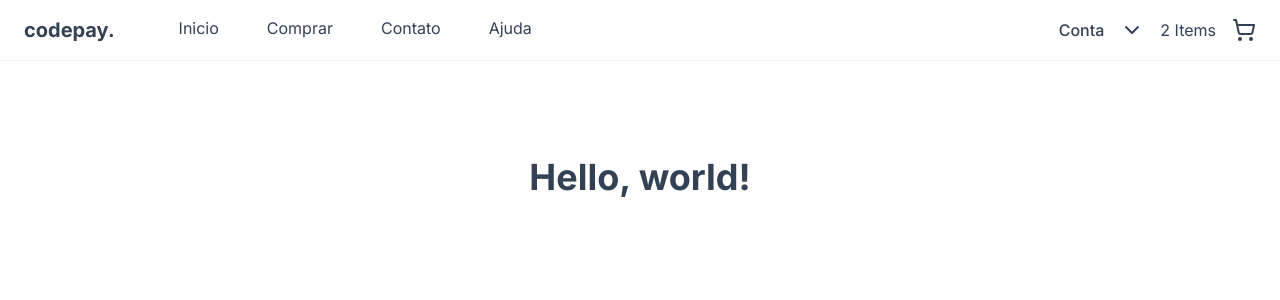
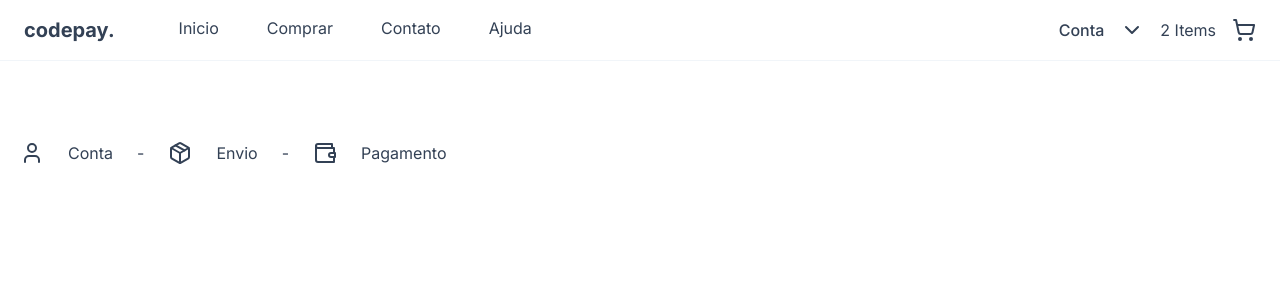
Before and after one commit to Kaduh15/codepay, a Next.js app: page / in a window 1280 px wide. Shown: the top 300 px of the page. Built offline with nearby package versions, Linux system fonts and the light colour scheme.

Commit message:
feat: Cria aside

```diff
--- a/src/app/page.tsx
+++ b/src/app/page.tsx
@@ -1,11 +1,12 @@
+import Aside from '@/components/aside'
 import Header from '@/components/header'
 
 export default function Home() {
   return (
     <>
       <Header />
-      <main className="flex min-h-screen flex-col items-center justify-between p-24">
-        <h1 className="text-4xl font-bold">Hello, world!</h1>
+      <main className="flex min-h-screen flex-col items-center justify-between px-5 pt-20">
+        <Aside />
       </main>
     </>
   )
--- /dev/null
+++ b/src/components/aside/index.tsx
@@ -0,0 +1,16 @@
+import { Package, User, Wallet } from 'lucide-react'
+
+export default function Aside() {
+  return (
+    <aside className="flex w-full justify-start gap-6">
+      <User />
+      Conta
+      <div>-</div>
+      <Package />
+      Envio
+      <div>-</div>
+      <Wallet />
+      Pagamento
+    </aside>
+  )
+}
```
